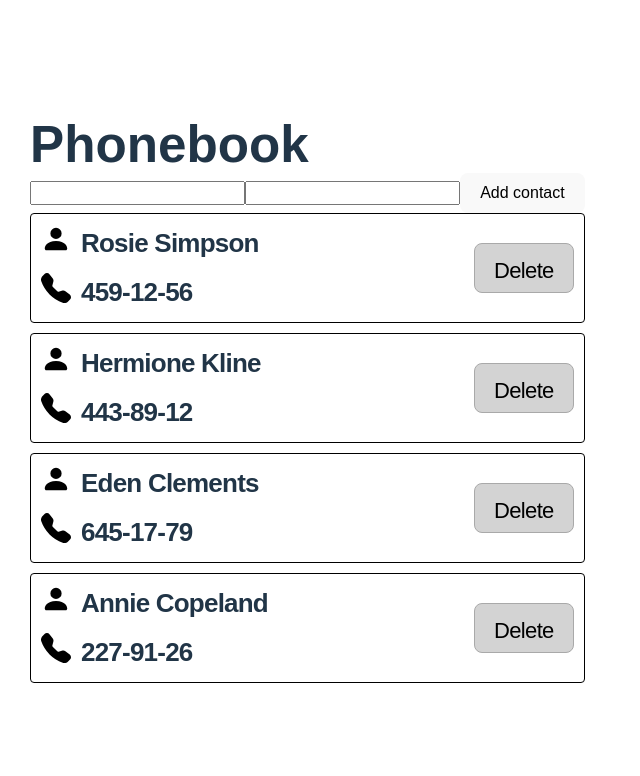
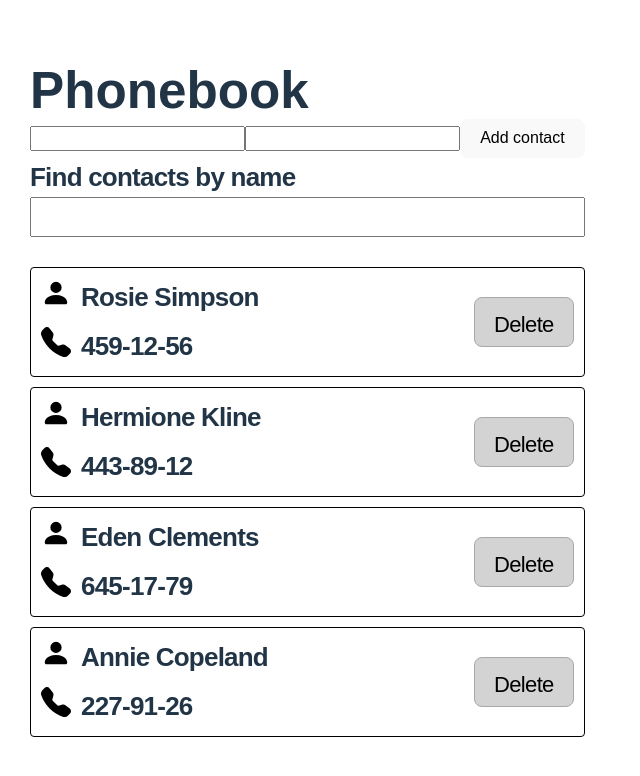
Before and after one commit to Cassel444/goit-react-hw-03, a React (Vite) app: page / in a window 1280 px wide. Shown: the top 776 px of the page, without its empty margins (0-640 px from the left). Built offline with nearby package versions, Linux system fonts and the light colour scheme.

Commit message:
create search box

```diff
--- a/src/components/App/App.jsx
+++ b/src/components/App/App.jsx
@@ -3,7 +3,7 @@ import informList from "../../informList.json";
 import { useState, useEffect } from "react";
 
 import ContactForm from "../ContactForm/ContactForm";
-// import SearchBox from "../SearchBox/SearchBox";
+import SearchBox from "../SearchBox/SearchBox";
 import ContactList from "../ContactList/ContactList";
 
 const userInformation = () => {
@@ -12,8 +12,8 @@ const userInformation = () => {
 };
 
 function App() {
-  const [user, setUser] = useState(informList);
-  const [filter, setFilter] = useState('')
+  const [users, setUser] = useState(userInformation);
+  const [filter, setFilter] = useState("");
 
   const addContact = (newUser) => {
     setUser((prevUser) => {
@@ -25,16 +25,19 @@ function App() {
       return prevUser.filter((user) => user.id !== userId);
     });
   };
+  const visibleUser = users.filter((user) =>
+    user.name.toLowerCase().includes(filter.toLowerCase())
+  );
   useEffect(() => {
-    localStorage.setItem("user-data", JSON.stringify(user));
-  }, [user]);
+    localStorage.setItem("user-data", JSON.stringify(visibleUser));
+  }, [visibleUser]);
 
   return (
     <div className={css.container}>
       <h1>Phonebook</h1>
       <ContactForm onAdd={addContact} />
-      {/* <SearchBox /> */}
-      <ContactList list={user} onDelete={deleteUser} />
+      <SearchBox value={filter} onFilter={setFilter} />
+      <ContactList list={visibleUser} onDelete={deleteUser} />
     </div>
   );
 }
--- a/src/components/SearchBox/SearchBox.jsx
+++ b/src/components/SearchBox/SearchBox.jsx
@@ -1,6 +1,16 @@
-import css from './SearchBox.module.css';
+import css from "./SearchBox.module.css";
 
-function SearchBox(){
-    return ()
+function SearchBox({ value, onFilter }) {
+  return (
+    <div className={css.box}>
+      <label className={css.label}>Find contacts by name</label>
+      <input
+        className={css.input}
+        type="text"
+        value={value}
+        onChange={(e) => onFilter(e.target.value)}
+      />
+    </div>
+  );
 }
 export default SearchBox;
--- a/src/components/SearchBox/SearchBox.module.css
+++ b/src/components/SearchBox/SearchBox.module.css
@@ -0,0 +1,20 @@
+.box {
+  display: flex;
+  flex-direction: column;
+  margin-bottom: 30px;
+}
+
+.label {
+  font-size: 26px;
+  font-weight: 600;
+  line-height: 1.5;
+  letter-spacing: -0.03em;
+}
+.input {
+  height: 40px;
+  padding-left: 10px;
+  font-size: 22px;
+  font-weight: 400;
+  line-height: 1.5;
+  letter-spacing: -0.03em;
+}
```
